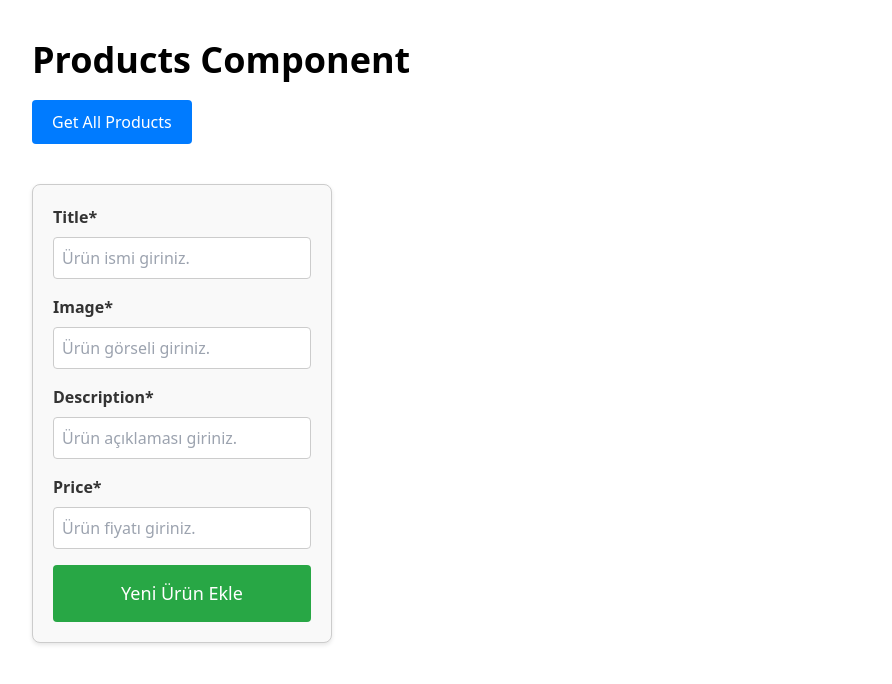
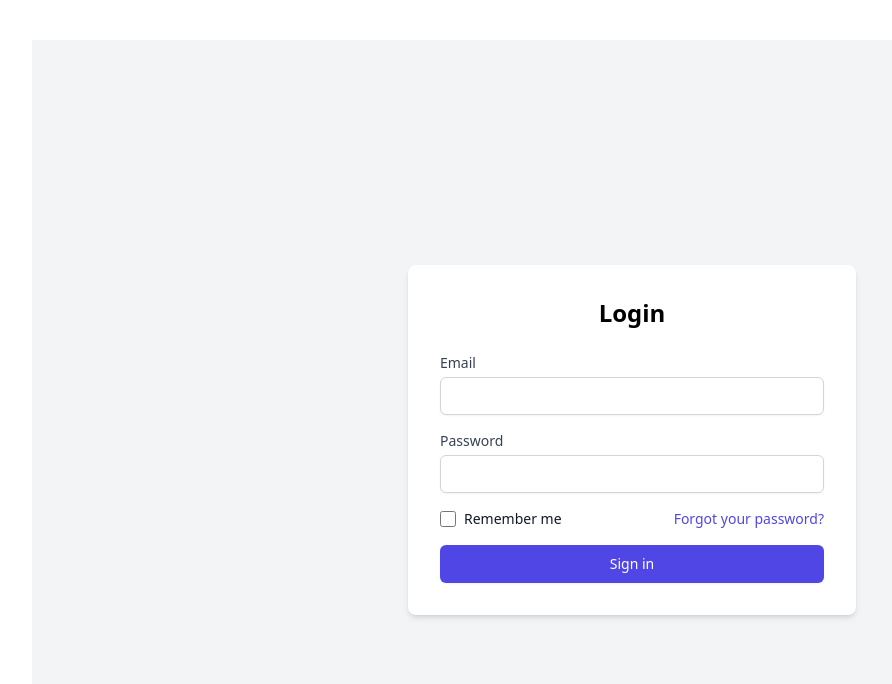
Before and after one commit to eminbasbayan/2024-3-react-bootcamp, a React (Vite) app: page / in a window 1280 px wide. Shown: the top 684 px of the page, without its empty margins (8-900 px from the left). Built offline with nearby package versions, Linux system fonts and the light colour scheme.

Commit message:
login page

```diff
--- a/src/App.jsx
+++ b/src/App.jsx
@@ -1,9 +1,11 @@
-import HomePage from "./pages/HomePage";
+// import HomePage from "./pages/HomePage";
+import LoginPage from "./pages/LoginPage";
 
 function App() {
   return (
     <div className="app p-10">
-      <HomePage />
+      {/* <HomePage /> */}
+      <LoginPage />
     </div>
   );
 }
--- /dev/null
+++ b/src/pages/LoginPage.jsx
@@ -0,0 +1,74 @@
+const LoginPage = () => {
+  return (
+    <div className="bg-gray-100 flex items-center justify-center min-h-screen">
+      <div className="w-full max-w-md bg-white shadow-md rounded-lg p-8">
+        <h2 className="text-2xl font-bold mb-6 text-center">Login</h2>
+        <form className="space-y-4">
+          <div>
+            <label
+              htmlFor="email"
+              className="block text-sm font-medium text-gray-700"
+            >
+              Email
+            </label>
+            <input
+              type="email"
+              id="email"
+              className="mt-1 block w-full px-3 py-2 border border-gray-300 rounded-md shadow-sm placeholder-gray-400 focus:outline-none focus:ring-indigo-500 focus:border-indigo-500 sm:text-sm"
+              required
+            />
+          </div>
+          <div>
+            <label
+              htmlFor="password"
+              className="block text-sm font-medium text-gray-700"
+            >
+              Password
+            </label>
+            <input
+              type="password"
+              id="password"
+              className="mt-1 block w-full px-3 py-2 border border-gray-300 rounded-md shadow-sm placeholder-gray-400 focus:outline-none focus:ring-indigo-500 focus:border-indigo-500 sm:text-sm"
+              required
+            />
+          </div>
+          <div className="flex items-center justify-between">
+            <div className="flex items-center">
+              <input
+                id="remember_me"
+                name="remember_me"
+                type="checkbox"
+                className="h-4 w-4 text-indigo-600 focus:ring-indigo-500 border-gray-300 rounded"
+              />
+              <label
+                htmlFor="remember_me"
+                className="ml-2 block text-sm text-gray-900"
+              >
+                {" "}
+                Remember me{" "}
+              </label>
+            </div>
+            <div className="text-sm">
+              <a
+                href="#"
+                className="font-medium text-indigo-600 hover:text-indigo-500"
+              >
+                Forgot your password?
+              </a>
+            </div>
+          </div>
+          <div>
+            <button
+              type="submit"
+              className="w-full flex justify-center py-2 px-4 border border-transparent rounded-md shadow-sm text-sm font-medium text-white bg-indigo-600 hover:bg-indigo-700 focus:outline-none focus:ring-2 focus:ring-offset-2 focus:ring-indigo-500"
+            >
+              Sign in
+            </button>
+          </div>
+        </form>
+      </div>
+    </div>
+  );
+};
+
+export default LoginPage;
```
